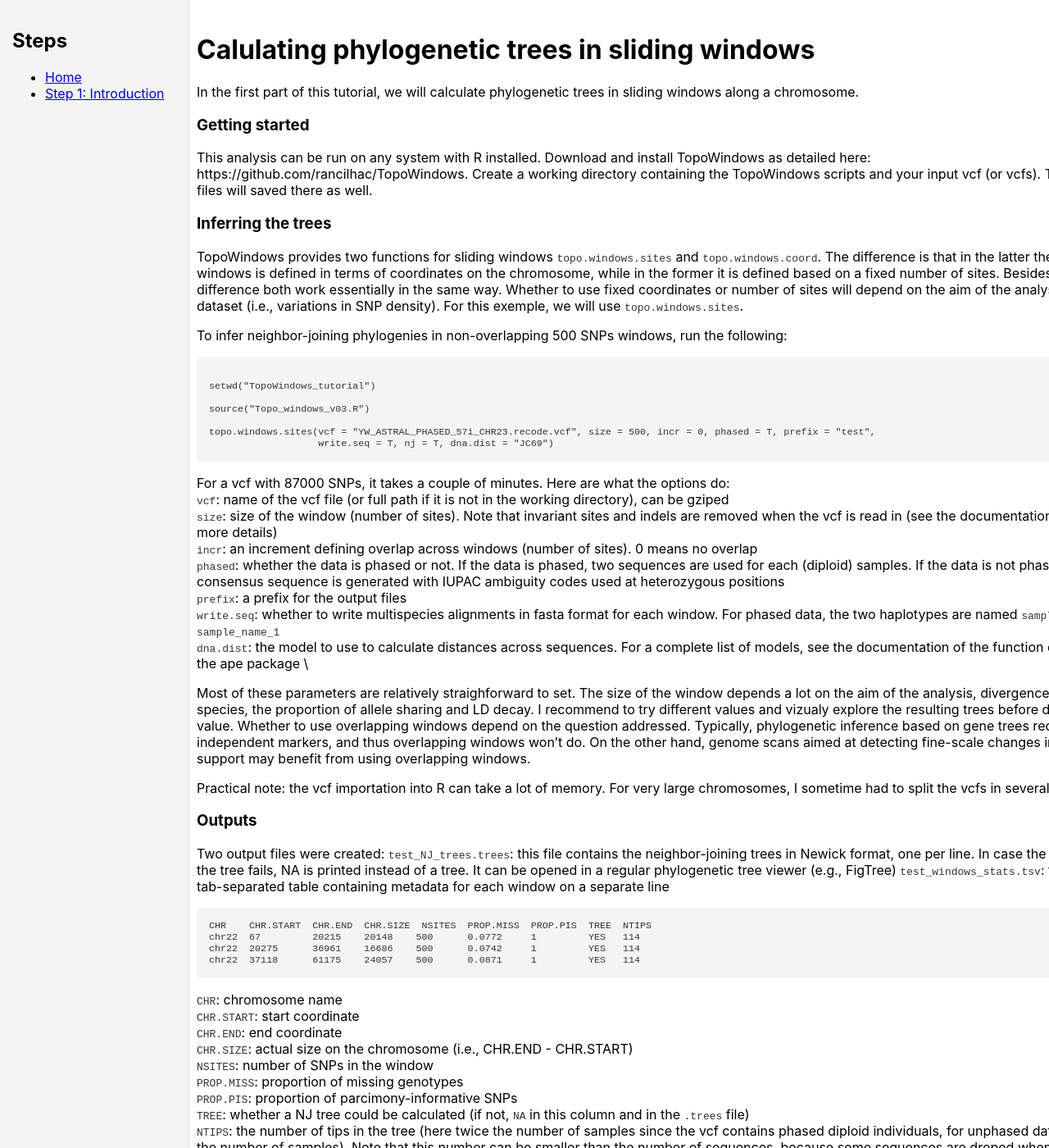
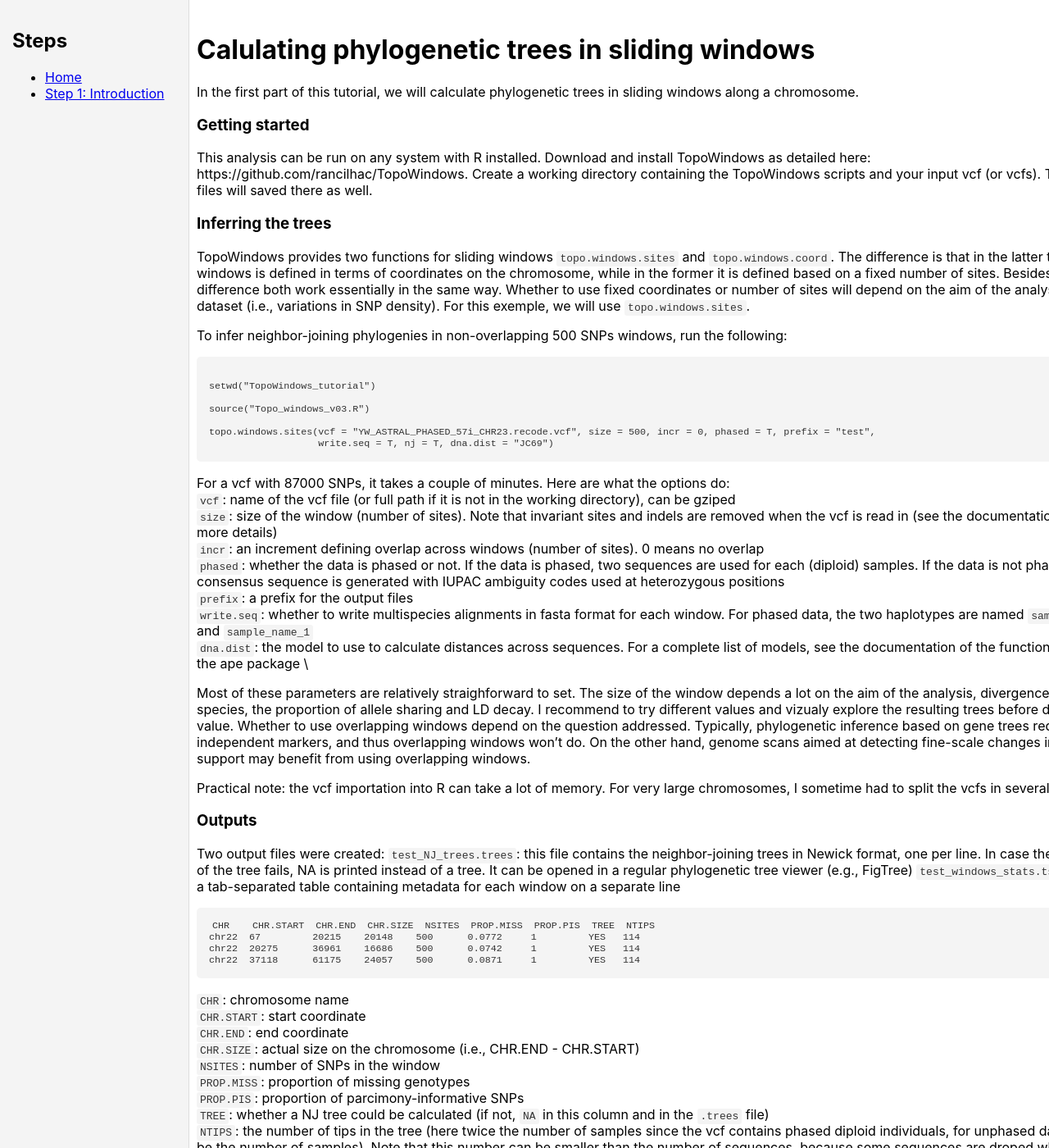
Before and after one commit to rancilhac/Genome-Wide-Phylogenies.github.io, a Jekyll site: the page built from Sliding-windows.md, in a window 1280 px wide and 1400 px high. Shown: the whole window at 82% size. Built offline with Jekyll 4.4.1, drawn with Linux system fonts in a browser that asks for light colours; our own code applies the rules of GitHub Pages for plain Markdown files.

Commit message:
Update styles.css

```diff
--- a/assets/styles.css
+++ b/assets/styles.css
@@ -52,6 +52,13 @@ code {
     font-family: monospace;  /* Monospace font for code */
 }
 
+/* Optional: Style for inline code */
+code {
+    background-color: #f4f4f4; /* Light grey background for inline code */
+    padding: 2px 4px;         /* Small padding for inline code */
+    border-radius: 3px;       /* Rounded corners for inline code */
+}
+
 /* Optional: Syntax highlighting for specific languages */
 .language-bash {
     color: #008000; /* Change this to your preferred color for Bash commands */
```
